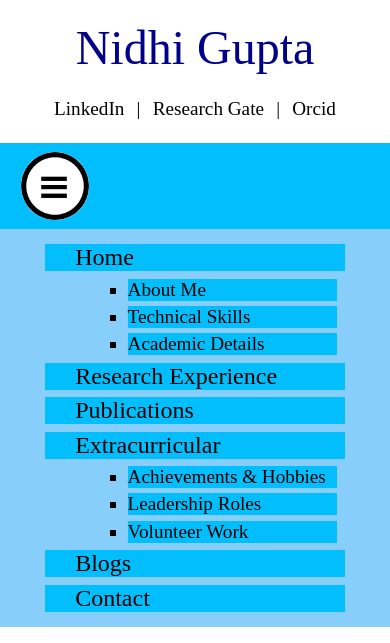
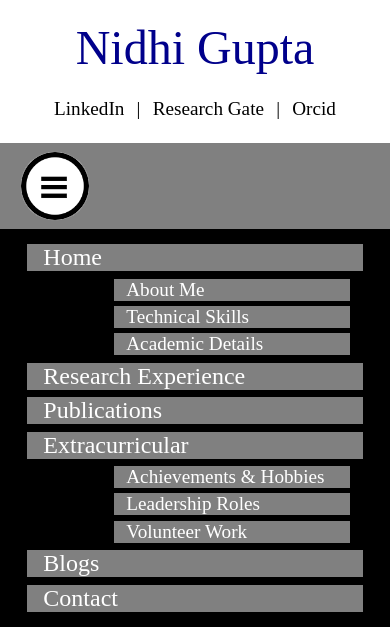
Before and after one commit to nidhi-gupta7/nidhi, a website: page index.html in a window 390 px wide. Both pictures are taken after a click on the button 54 px from the left and 186 px from the top of the page. Shown: the top 643 px of the page. Drawn offline with Linux system fonts and the light colour scheme; grey boxes are pictures that could not be loaded.

Commit message:
7.1 Commit - Resolve attempt 1 -  Nav button bug, changed mob-nav color theme

```diff
--- a/css/css-mobile.css
+++ b/css/css-mobile.css
@@ -49,7 +49,8 @@
 
     .button-holder {
         width: 100%;
-        background-color: rgb(3, 190, 252);
+        /* background-color: rgb(3, 190, 252); */
+        background-color: grey;
     }
 
     .nav-button {
@@ -59,7 +60,8 @@
         background-size: cover;
         background-repeat: no-repeat;
         border-radius: 50%;
-        border: 1px solid rgb(3, 190, 252);
+        /* border: 1px solid rgb(3, 190, 252); */
+        border: 1px solid grey;
         margin: 2% 5%;
 
     }
@@ -77,27 +79,33 @@
     .dropdown {
         width: 100%;
         text-align: left;
-        background-color: lightskyblue;
-        /* background-color: black; */
+        /* background-color: lightskyblue; */
+        background-color: black;
         padding: 2%;
     }
 
     .dropdown li {
         list-style: none;
         font-size: 1.5em;
-        margin: 2% 10%;
-        background-color: rgb(3, 190, 252);
-        /* background-color: lightgrey; */
+        margin: 2% 5%;
+        /* background-color: rgb(3, 190, 252); */
+        background-color: grey;
     }
 
     .dropdown a:link {
-        color: black;
+        color: white;
         text-decoration: none;
-        margin-left: 10%;
+        margin-left: 5%;
     }
 
     .dropdown a:visited {
-        color: black;
+        display: block;
+        width: 100%;
+        color: white;
+    }
+
+    .dropdown a:active {
+        text-decoration: white underline 2px;
     }
 
     .sub-nav {
@@ -111,7 +119,7 @@
     }
 
     .sub-nav a:link {
-        margin: 0;
+        margin-left: 5%;
     }
 
     .welcome {
@@ -451,10 +459,7 @@
         padding: 10%;
     }
 
-
-
-
-
+    /* Footer Styling */
 
     footer {
         margin-top: 20%;
--- a/js/js.js
+++ b/js/js.js
@@ -3,11 +3,11 @@ function toggleNavbar() {
     if (currentStatus == "open") {
         document.getElementById("hidden-dropdown").style.display = "none";
         currentStatus = "closed";
-        document.getElementById("nav-btn").style.backgroundImage = "url('../imgs/menu-button.png')"
+        document.getElementById("nav-btn").style.backgroundImage = "url(../imgs/menu-button.png)";
     } else {
         document.getElementById("hidden-dropdown").style.display = "block";
         currentStatus = "open";
-        document.getElementById("nav-btn").style.backgroundImage = "url('../imgs/menu-button-active.png')"
+        document.getElementById("nav-btn").style.backgroundImage = "url(../imgs/menu-button-active.png)";
     }
 }
 
```
